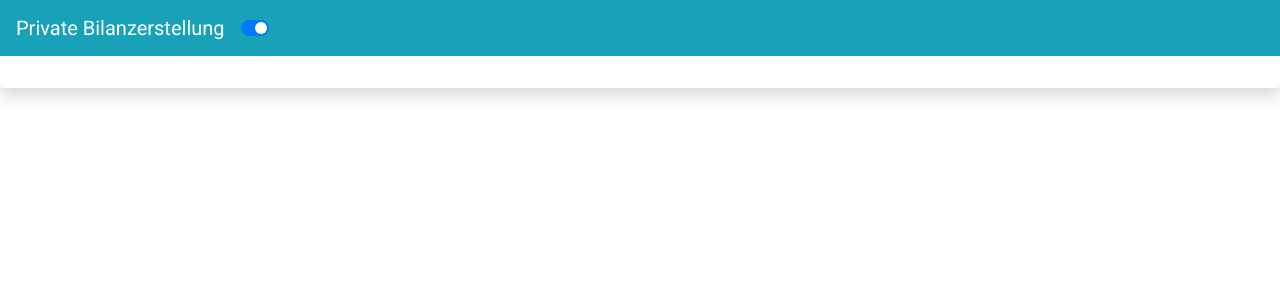
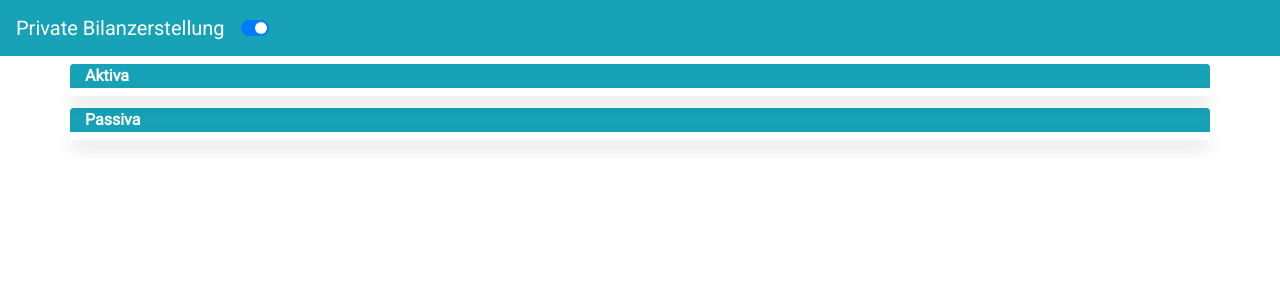
Before and after one commit to afshad1/pbs, a Vue app: page / in a window 1280 px wide. Shown: the top 300 px of the page. Built offline with nearby package versions, Linux system fonts and the light colour scheme.

Commit message:
alternative cards page with modal dialog onclick

```diff
--- a/src/components/PBSCards.vue
+++ b/src/components/PBSCards.vue
@@ -1,26 +1,36 @@
 <template>
-  <div class="shadow p-3 mb-5 bg-white rounded">
-    <b-card-group deck>
-      <template v-for="p in pbsData">
-        <b-card
-          :key="p.id"
-          :header="getTypeText(p.type)"
-          :header-bg-variant="getCardDesign(p.type)"
-          header-text-variant="white"
-          :title="p.name"
-          style="max-width: 15rem; min-width: 15rem;"
-          class="mb-2"
-        >
-          <b-card-text>{{ formatCurrency(p.value) }}</b-card-text>
+<div>
+  <template v-for="c in cats">
+    <b-container class="mt-2" :key="c.value">
+      <b-row class="border-dark bg-info text-white font-weight-bold rounded-top">
+        <b-col>{{ c.text }}</b-col>
+      </b-row>
+      <b-row>
+        <!-- Aktiva/Passiva Card -->
+        <b-col class="mb-1 shadow border-dark rounded">
+          <!-- Single cards -->
+          <b-card-group deck class="p-1">
+            <b-card
+            v-for="p in pbsDataFilter('cat', c.value)"
+            :key="p.id"
+            class="m-1"
+            style="max-width: 14rem; min-width: 12rem"
+            :title="p.name"
+            :sub-title="getTypeText(p.type)"
+            :footer="formatCurrency(p.value)"
+            @click="modalShow = !modalShow"
+            >
+            <b-card-body><a href="#" class="stretched-link"></a></b-card-body>
+            </b-card>
+            <b-modal v-model="modalShow" >Todo</b-modal>
+        </b-card-group>
+        </b-col>
+      </b-row>
+    </b-container>
+  </template>
 
-          <!-- <b-button href="#" variant="primary" @click="testMethod()">Go somewhere</b-button> -->
-          <b-link>
-            <b-icon-trash-fill font-scale="1.5" @click="deletePbsData(p)"></b-icon-trash-fill>
-          </b-link>
-        </b-card>
-      </template>
-    </b-card-group>
-  </div>
+
+</div>
 </template>
 
 <script>
@@ -29,7 +39,9 @@ import { getters, actions, mutations } from "@/pbsStore";
 export default {
   name: "PBSCards",
   data() {
-    return {};
+    return {
+      modalShow: false
+    };
   },
   methods: {
     testMethod() {
@@ -42,6 +54,12 @@ export default {
         verbind: "danger"
       };
       return objectLiteral[val];
+    },
+    filterPbs(value, filter) {
+      if (value.type === filter) {
+        return false;
+      }
+      return false;
     },
     ...mutations
   },
--- a/src/components/PBSTable.vue
+++ b/src/components/PBSTable.vue
@@ -24,7 +24,6 @@
               :filter="type.value"
               :filter-function="filterPbs"
               head-row-variant="info"
-              class
             >
               <!-- Display Type as Name in header -->
               <template v-slot:head(name)>
--- a/src/pbsStore.js
+++ b/src/pbsStore.js
@@ -53,6 +53,12 @@ export const pbsStore = Vue.observable({
 
 export const getters = {
   pbsData: () => pbsStore.data,
+  pbsDataFilter: () => (attr, filter) => {
+    const newarray = pbsStore.data.filter(function (el) {
+      return el[attr] === filter;
+    })
+    return newarray;
+  },
   cats: () => pbsStore.cats,
   types: () => pbsStore.types,
   getTypeText: () => (type) => {
@@ -67,11 +73,6 @@ export const mutations = {
     pbsStore.data = data;
     localStorage.setItem(pbsStore.STORAGE_KEY, JSON.stringify(data));
   },
-
-  // set data to localStorage
-  setPbsData(data) {
-    localStorage.setItem(pbsStore.STORAGE_KEY, JSON.stringify(data));
-  },
   // add form data (array) to pbsStore.data and set localStorage
   addPbsData(data) {
     data.forEach((p) => pbsStore.data.push(p));
@@ -83,7 +84,6 @@ export const mutations = {
     const index = pbsStore.data.map((x) => x.id).indexOf(id);
     pbsStore.data.splice(index, 1);
     this.setData(pbsStore.data);
-    // this.setPbsData(pbsStore.data);
   },
   deletePbsAll() {
     // delete all pbs data
```
